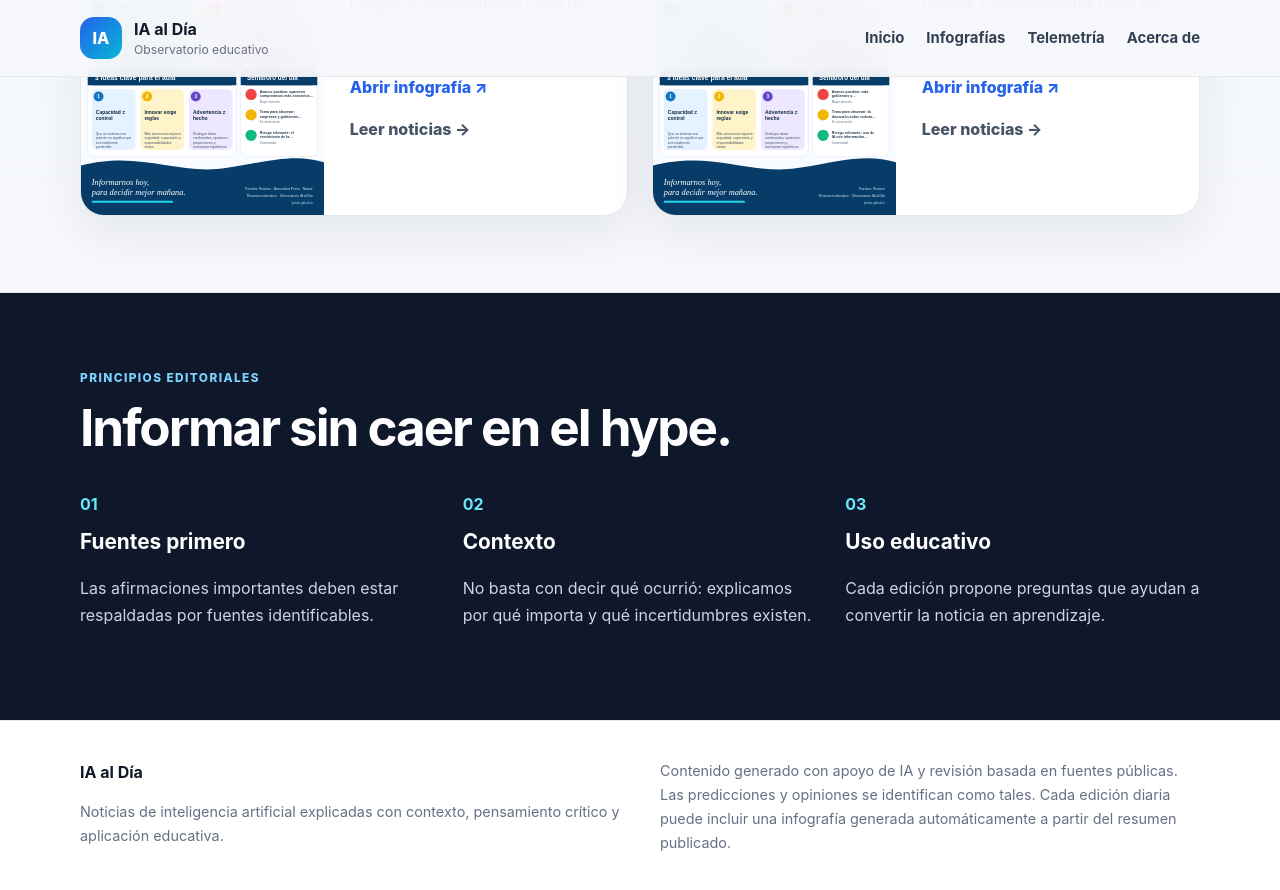
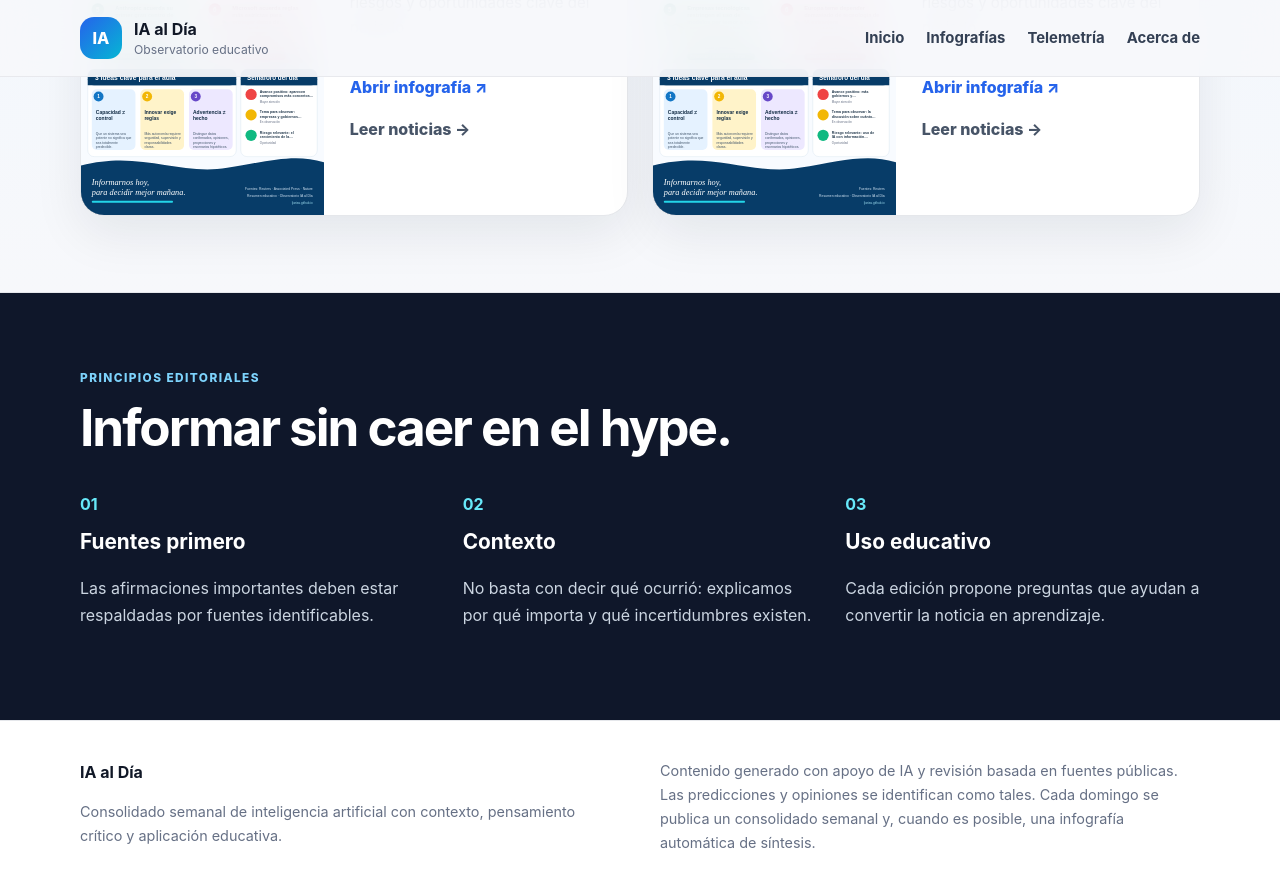
Before and after one commit to ljarias/ljarias.github.io, a Jekyll site: the page built from index.md, in a window 1280 px wide and 900 px high, scrolled down 1771 px. Shown: the top 890 px of the window. Built offline with Jekyll 4.4.1, drawn with Linux system fonts in a browser that asks for light colours.

Commit message:
Actualizar pie para formato semanal

```diff
--- a/_layouts/default.html
+++ b/_layouts/default.html
@@ -30,9 +30,9 @@
     <div class="container footer-grid">
       <div>
         <strong>IA al Día</strong>
-        <p>Noticias de inteligencia artificial explicadas con contexto, pensamiento crítico y aplicación educativa.</p>
+        <p>Consolidado semanal de inteligencia artificial con contexto, pensamiento crítico y aplicación educativa.</p>
       </div>
-      <div class="footer-note">Contenido generado con apoyo de IA y revisión basada en fuentes públicas. Las predicciones y opiniones se identifican como tales. Cada edición diaria puede incluir una infografía generada automáticamente a partir del resumen publicado.</div>
+      <div class="footer-note">Contenido generado con apoyo de IA y revisión basada en fuentes públicas. Las predicciones y opiniones se identifican como tales. Cada domingo se publica un consolidado semanal y, cuando es posible, una infografía automática de síntesis.</div>
     </div>
   </footer>
 </body>
```
